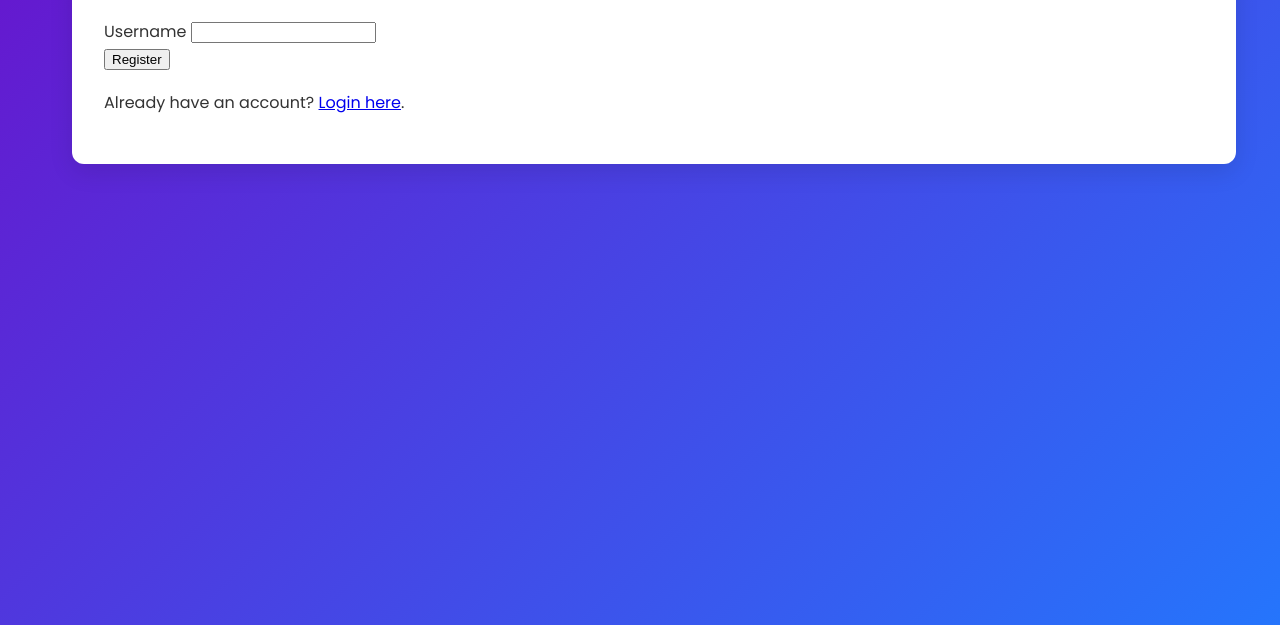
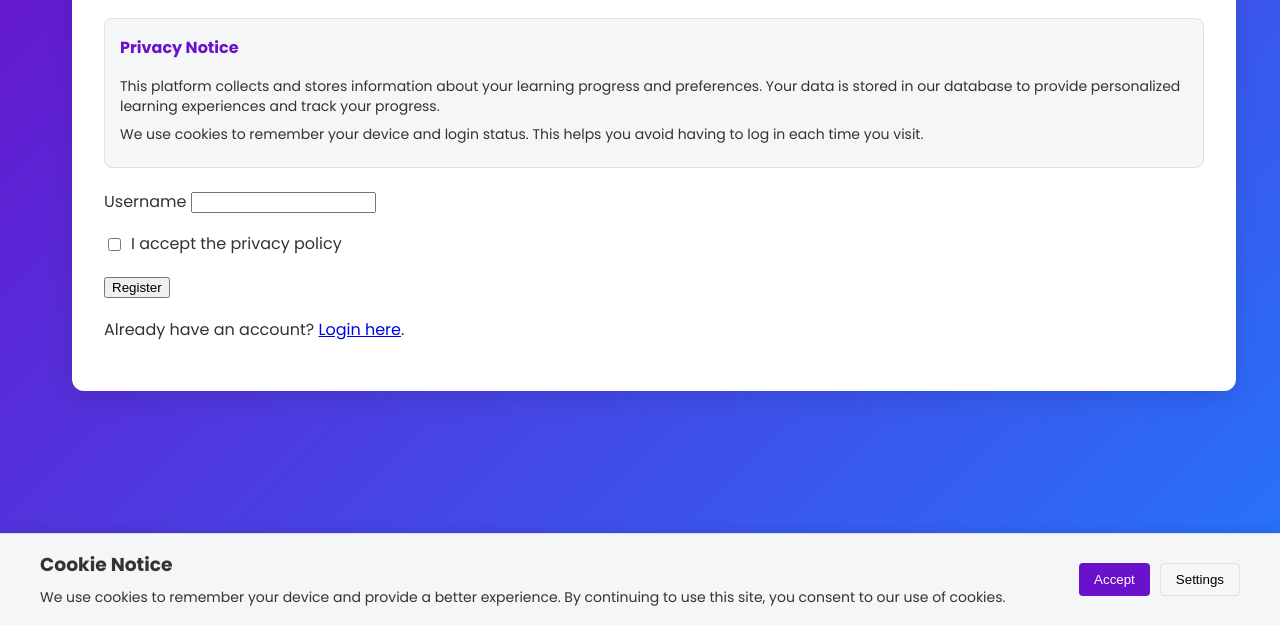
Before and after one commit to 3alemnyshokran/Our-website, a website: page pages/auth/register.html in a window 1280 px wide. Shown: the part 175-800 px from the top of the page. Drawn offline with Linux system fonts and the light colour scheme; files whose address does not match are found by name.

Commit message:
Updated to start with sign-up screen and added visible privacy notice

```diff
--- a/assets/js/auth.js
+++ b/assets/js/auth.js
@@ -25,12 +25,12 @@ function isPrivacyAccepted() {
     return localStorage.getItem('privacyAccepted') === 'true';
 }
 
-// Redirect to login page if not authenticated
+// Redirect to register page if not authenticated
 function requireAuth() {
     if (!isAuthenticated()) {
         // Store the current page URL to redirect back after login
         localStorage.setItem('redirect_after_login', window.location.href);
-        window.location.href = '/pages/auth/login.html';
+        window.location.href = '/pages/auth/register.html';
         return false;
     }
     return true;
--- a/assets/js/cookie-consent.js
+++ b/assets/js/cookie-consent.js
@@ -0,0 +1,134 @@
+/**
+ * Cookie Consent Manager
+ * Shows a cookie consent popup on first visit
+ */
+
+// Check if cookie consent has been given
+function hasConsentedToCookies() {
+    return localStorage.getItem('cookieConsent') === 'true';
+}
+
+// Show cookie consent banner
+function showCookieConsent() {
+    if (hasConsentedToCookies()) {
+        return;
+    }
+
+    const consentBanner = document.createElement('div');
+    consentBanner.className = 'cookie-consent';
+    consentBanner.innerHTML = `
+        <div class="cookie-content">
+            <div class="cookie-text">
+                <h3>Cookie Notice</h3>
+                <p>We use cookies to remember your device and provide a better experience.
+                By continuing to use this site, you consent to our use of cookies.</p>
+            </div>
+            <div class="cookie-buttons">
+                <button class="btn-accept">Accept</button>
+                <button class="btn-settings">Settings</button>
+            </div>
+        </div>
+    `;
+
+    document.body.appendChild(consentBanner);
+
+    // Add styles
+    const style = document.createElement('style');
+    style.textContent = `
+        .cookie-consent {
+            position: fixed;
+            bottom: 0;
+            left: 0;
+            right: 0;
+            background: var(--card-bg, #fff);
+            padding: 15px;
+            box-shadow: 0 -2px 10px rgba(0,0,0,0.1);
+            z-index: 9999;
+            border-top: 1px solid var(--border-color, #ddd);
+        }
+
+        .cookie-content {
+            display: flex;
+            align-items: center;
+            justify-content: space-between;
+            max-width: 1200px;
+            margin: 0 auto;
+        }
+
+        .cookie-text {
+            flex: 1;
+        }
+
+        .cookie-text h3 {
+            margin-top: 0;
+            margin-bottom: 5px;
+        }
+
+        .cookie-text p {
+            margin: 0;
+            font-size: 14px;
+        }
+
+        .cookie-buttons {
+            display: flex;
+            gap: 10px;
+        }
+
+        .btn-accept {
+            background: var(--primary-color, #4a6cf7);
+            color: white;
+            border: none;
+            padding: 8px 15px;
+            border-radius: 4px;
+            cursor: pointer;
+        }
+
+        .btn-settings {
+            background: transparent;
+            border: 1px solid var(--border-color, #ddd);
+            padding: 8px 15px;
+            border-radius: 4px;
+            cursor: pointer;
+        }
+
+        @media (max-width: 768px) {
+            .cookie-content {
+                flex-direction: column;
+            }
+
+            .cookie-buttons {
+                margin-top: 10px;
+                width: 100%;
+                justify-content: center;
+            }
+        }
+    `;
+
+    document.head.appendChild(style);
+      // Handle accept button
+    consentBanner.querySelector('.btn-accept').addEventListener('click', () => {
+        localStorage.setItem('cookieConsent', 'true');
+        consentBanner.remove();
+
+        // Redirect to register page if not authenticated and we're on the homepage
+        if (window.location.pathname === '/' || window.location.pathname === '/index.html') {
+            if (typeof isAuthenticated === 'function' && !isAuthenticated()) {
+                window.location.href = '/pages/auth/register.html';
+            }
+        }
+    });
+
+    // Handle settings button (just show privacy policy for now)
+    consentBanner.querySelector('.btn-settings').addEventListener('click', () => {
+        showPrivacyModal().then(() => {
+            localStorage.setItem('cookieConsent', 'true');
+            consentBanner.remove();
+        });
+    });
+}
+
+// Initialize cookie consent
+document.addEventListener('DOMContentLoaded', () => {
+    // Short delay to let page load first
+    setTimeout(showCookieConsent, 500);
+});
--- a/assets/js/main.js
+++ b/assets/js/main.js
@@ -12,11 +12,11 @@ document.addEventListener('DOMContentLoaded', function() {
 
     // Check if this is a page that requires authentication
     if (!window.location.pathname.includes('/pages/auth/')) {
-        // If not authenticated, redirect to login
+        // If not authenticated, redirect to register page
         if (!isAuthenticated()) {
             // Store the current page URL to redirect back after login
             localStorage.setItem('redirect_after_login', window.location.href);
-            window.location.href = '/pages/auth/login.html';
+            window.location.href = '/pages/auth/register.html';
             return;
         }
 
--- a/backend/server.js
+++ b/backend/server.js
@@ -16,7 +16,7 @@ const statusRoutes = require('./routes/status');
 app.use(cors());
 app.use(express.json());
 
-// Register user - username only authentication
+// Register user - username-only authentication
 app.post('/api/register', (req, res) => {
   const { username } = req.body;
   if (!username) return res.status(400).json({ error: 'Username is required' });
@@ -28,7 +28,7 @@ app.post('/api/register', (req, res) => {
       return res.status(409).json({ error: 'Username already exists' });
     }
 
-    // Create the user
+    // Create the user - no password required, just username
     const result = userQueries.createUser.run(username);
 
     res.json({
--- a/pages/auth/register.html
+++ b/pages/auth/register.html
@@ -6,12 +6,42 @@
     <title data-translate="register.title">Register</title>
     <link rel="stylesheet" href="../../assets/css/styles.css">
     <link href="https://fonts.googleapis.com/css2?family=Poppins:wght@300;400;600;700&family=Fira+Code:wght@400;700&display=swap" rel="stylesheet">    <link rel="stylesheet" href="https://cdnjs.cloudflare.com/ajax/libs/font-awesome/6.0.0-beta3/css/all.min.css">
-    <script src="../../assets/js/auth.js" defer></script>
-    <script src="../../assets/js/main.js" defer></script>
+    <script src="../../assets/js/auth.js" defer></script>    <script src="../../assets/js/main.js" defer></script>
     <!-- Load Cookie Consent -->
     <script src="../../assets/js/cookie-consent.js" defer></script>
     <!-- Load DB Connectivity Checker -->
     <script src="../../assets/js/db-connectivity.js" defer></script>
+    <style>
+        .privacy-notice-box {
+            background-color: var(--card-bg, #f9f9f9);
+            border: 1px solid var(--border-color, #e0e0e0);
+            border-radius: 8px;
+            padding: 15px;
+            margin-bottom: 20px;
+            font-size: 14px;
+        }
+
+        .privacy-notice-box h3 {
+            margin-top: 0;
+            color: var(--primary-color, #4a6cf7);
+            font-size: 16px;
+        }
+
+        .privacy-notice-box p {
+            margin: 8px 0;
+            line-height: 1.4;
+        }
+
+        .privacy-checkbox {
+            display: flex;
+            align-items: center;
+            margin: 15px 0;
+        }
+
+        .privacy-checkbox input {
+            margin-right: 10px;
+        }
+    </style>
 </head>
 <body>
     <div class="header-controls">
@@ -27,13 +57,24 @@
 
     <div class="main-container">
         <div class="main-content-area">
-            <div class="auth-container">
-                <div class="auth-box register-box">
+            <div class="auth-container">                <div class="auth-box register-box">
                     <h1 data-translate="register.header">Create Account</h1>
+
+                    <!-- Privacy notice box -->
+                    <div class="privacy-notice-box">
+                        <h3>Privacy Notice</h3>
+                        <p>This platform collects and stores information about your learning progress and preferences. Your data is stored in our database to provide personalized learning experiences and track your progress.</p>
+                        <p>We use cookies to remember your device and login status. This helps you avoid having to log in each time you visit.</p>
+                    </div>
+
                     <form id="register-form">
                         <div class="input-group">
                             <label for="username" data-translate="register.usernameLabel">Username</label>
                             <input type="text" id="username" name="username" required>
+                        </div>
+                        <div class="privacy-checkbox">
+                            <input type="checkbox" id="privacy-accept" required>
+                            <label for="privacy-accept">I accept the privacy policy</label>
                         </div>
                         <button type="submit" class="auth-btn" data-translate="register.submitButton">Register</button>
                     </form>
@@ -48,13 +89,18 @@
             initializePage(); // From main.js
 
             const registerForm = document.getElementById('register-form');
-            if (registerForm) {
-                registerForm.addEventListener('submit', async (event) => {
+            if (registerForm) {                registerForm.addEventListener('submit', async (event) => {
                     event.preventDefault();
                     const username = document.getElementById('username').value.trim();
+                    const privacyAccepted = document.getElementById('privacy-accept').checked;
 
                     if (!username) {
                         showMessage('Username is required', 'error');
+                        return;
+                    }
+
+                    if (!privacyAccepted) {
+                        showMessage('You must accept the privacy policy', 'error');
                         return;
                     }
 
@@ -66,19 +112,20 @@
 
                     try {
                         // Call handleRegistration from auth.js
-                        const result = await handleRegistration(username);
-                          if (result.success) {
+                        const result = await handleRegistration(username);                        if (result.success) {
                             showMessage('Registration successful!', 'success');
+
+                            // Set privacy accepted flag since user already accepted it in the form
+                            localStorage.setItem('privacyAccepted', 'true');
 
                             // Create device token for automatic login in the future
                             const deviceToken = generateDeviceToken();
                             localStorage.setItem('tutor_device_token', deviceToken);
 
-                            // Show privacy policy
-                            await showPrivacyModal();
-
                             // Redirect to home page
-                            window.location.href = '/index.html';
+                            setTimeout(() => {
+                                window.location.href = '/index.html';
+                            }, 1000);
                         } else {
                             showMessage(result.message || 'Registration failed', 'error');
                             submitBtn.textContent = originalText;
```
Also changed, not shown: assets/js/auth-protection.js (+5 -7 lines), index.html (+16 -0 lines), pages/auth/login.html (+17 -0 lines), 2 other files.
